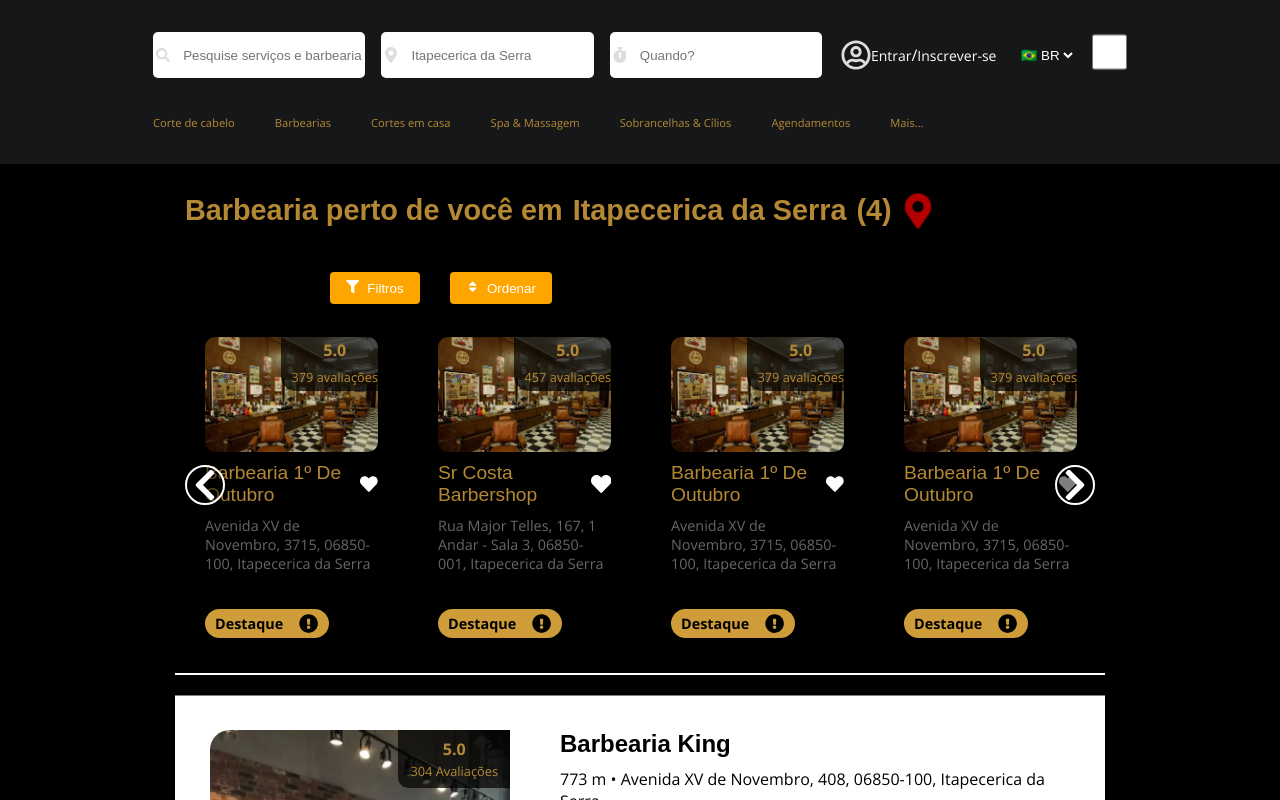
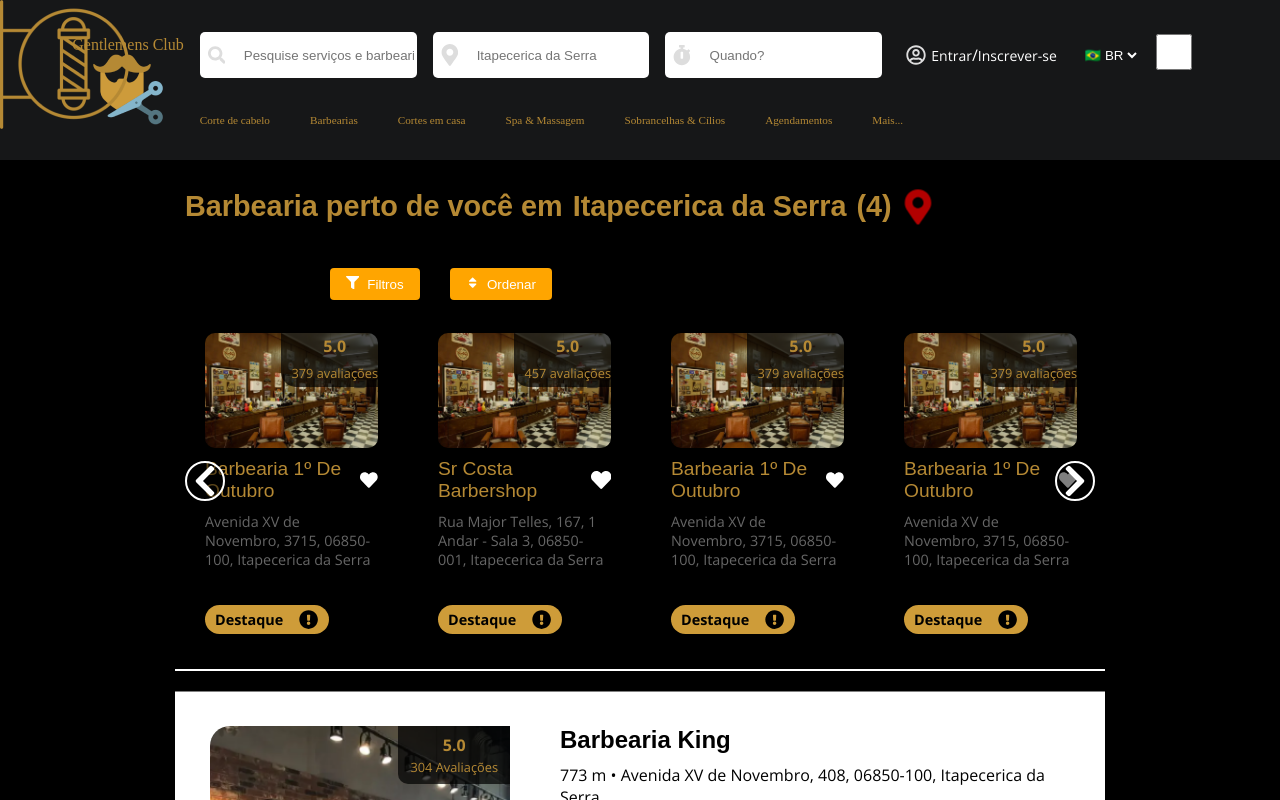
Before and after one commit to Git-Hub-Gentlemen-s-Club/GentlemensClub, a React (Vite) app in the folder gentlemens-club-app/: page / in a window 1280 px wide. Shown: the top 800 px of the page. Built offline with nearby package versions, Linux system fonts and the light colour scheme; a web font is replaced by a local one.

Commit message:
ajustando nova logo

```diff
--- a/gentlemens-club-app/src/components/home/header_components/Header.jsx
+++ b/gentlemens-club-app/src/components/home/header_components/Header.jsx
@@ -1,18 +1,23 @@
 import React from "react";
 
 //Importa os componentes estilizados do header
-import {HeaderContainer, HeaderWrapper, ImageContainer, Image} from "../../../styled_components/home/header_style/HeaderStyle";
+import {HeaderContainer, HeaderWrapper, ImageContainer} from "../../../styled_components/home/header_style/HeaderStyle";
 
 //Importa o componente de nav bar
 import NavBar from "./NavBar";
 
-import logo from '/src/assets/LogoGentlemensClub.png';
+import logo from '../../../assets/header_icons/Barba_Barbearia.png';
+import placa from '../../../assets/header_icons/Placa_Barbearia.png'
 
 function Header() {
     return (
         <HeaderContainer>
             <ImageContainer>
-                    {/* <Image src={logo} alt="Logo do Gentlemens Club" /> */}
+                <img style={{position: "absolute", top: 0, left: 0}} src={placa} />
+                <div style={{display: "flex", alignItems: "center", flexDirection: "column"}}>
+                    <p style={{fontFamily: "Rye", color: "#B58934"}}>Gentlemens Club</p>
+                    <img src={logo} alt="Logo do Gentlemens Club" />
+                </div>
             </ImageContainer>
             <HeaderWrapper>
                 <NavBar/>
--- a/gentlemens-club-app/src/styled_components/GlobalStyle.jsx
+++ b/gentlemens-club-app/src/styled_components/GlobalStyle.jsx
@@ -7,27 +7,14 @@
         box-sizing: border-box;
     }
 
-<<<<<<< HEAD
-    @font-face {
-        font-family: 'Inter';
-        src: url('https://fonts.googleapis.com/css2?family=Inter:wght@400;700&display=swap');
-        font-weight: 400;
-        font-style: normal;
-    }
+    @import url('https://fonts.googleapis.com/css2?family=Rye&display=swap');
+
+    @import url('https://fonts.googleapis.com/css2?family=Open+Sans:ital,wght@0,300..800;1,300..800&display=swap');
 
     body {
-    font-family: "Open Sans", sans-serif;
-    background-color: black;
-    /* overflow-x: hidden; */
-};
-=======
-  @import url('https://fonts.googleapis.com/css2?family=Open+Sans:ital,wght@0,300..800;1,300..800&display=swap');
-
-  body {
-    font-family: "Open Sans", sans-serif;
-    background-color: black;
-  }
->>>>>>> loginScreen
+        font-family: "Open Sans", sans-serif;
+        background-color: black;
+    }
 
     .icons {
         font-size: 2rem;
--- a/gentlemens-club-app/src/styled_components/home/header_style/HeaderStyle.jsx
+++ b/gentlemens-club-app/src/styled_components/home/header_style/HeaderStyle.jsx
@@ -25,10 +25,7 @@
 `;
 
 
-export const Image = styled.img`
-    width: 125px;
-    height: 125px;
-`;
+
 
 /* export const Nav = styled.nav`
     display: flex;
--- a/gentlemens-club-app/src/styled_components/home/header_style/NavBarStyle.jsx
+++ b/gentlemens-club-app/src/styled_components/home/header_style/NavBarStyle.jsx
@@ -25,6 +25,7 @@
     margin-top: 2em;
     padding: 0;
     flex-flow: row nowrap;
+    font-family: Rye;
     @media only screen and (max-width: 850px) {
         flex-flow: column nowrap;
         justify-content: flex-end;
```
Also changed, not shown: gentlemens-club-app/src/assets/header_icons/Barba_Barbearia.png (added), gentlemens-club-app/src/assets/header_icons/Placa_Barbearia.png (added).
